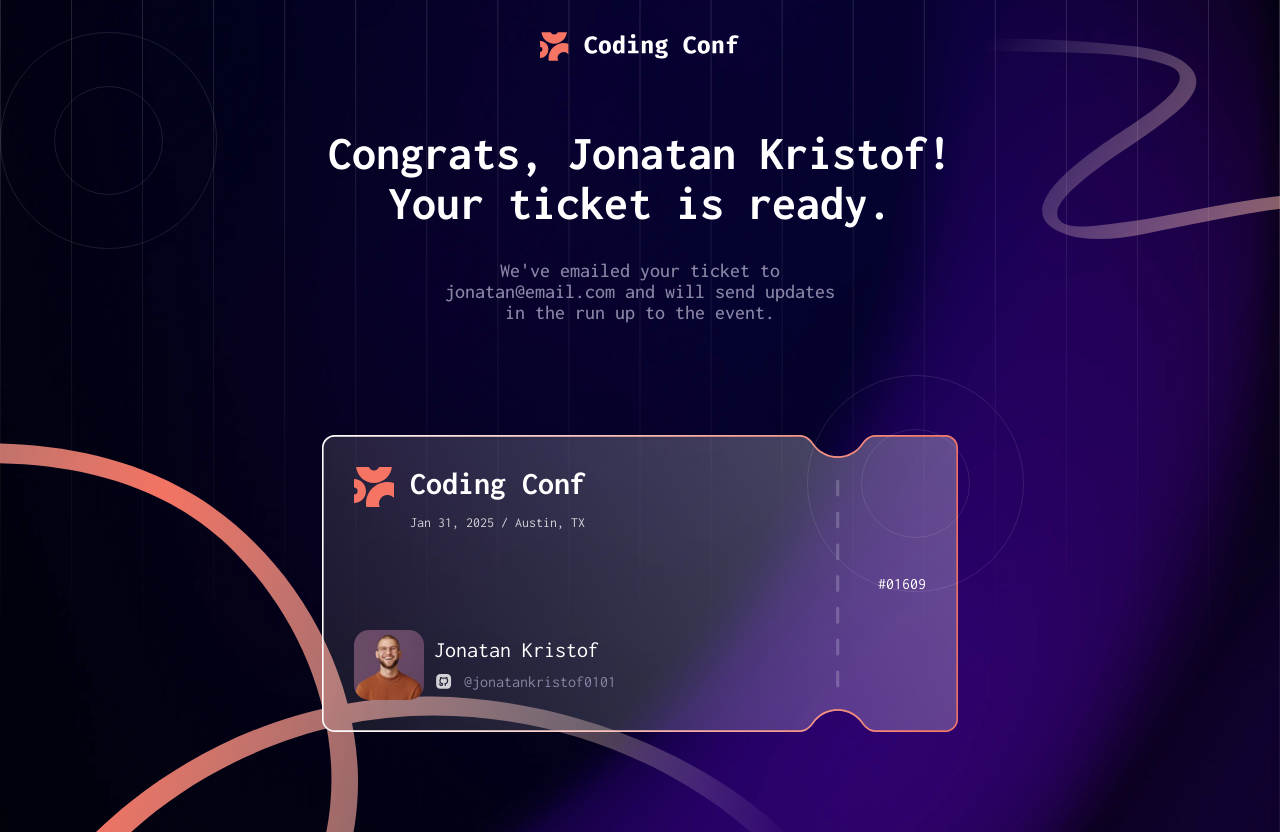
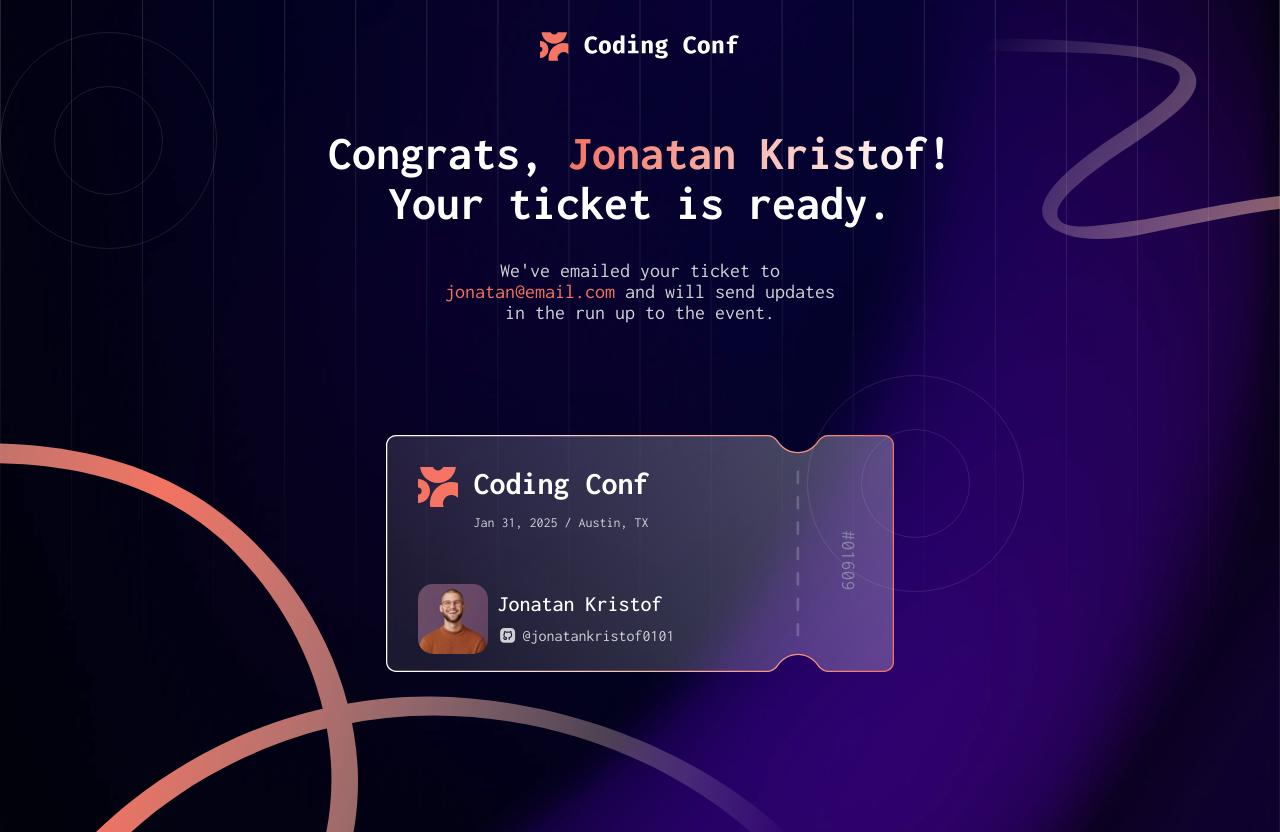
Before and after one commit to ayezabashir/Conference-ticket-generator, a plain HTML site: page assets/ticket.html in a window 1280 px wide. Drawn offline with Linux system fonts and the light colour scheme.

Commit message:
ticket styles

```diff
--- a/assets/styles/styles.css
+++ b/assets/styles/styles.css
@@ -240,26 +240,39 @@ input[type="email"] {
   text-align: center;
 }
 
+.container__heading #user_name{
+  background: -webkit-linear-gradient(left,#f37362, #ffffff);
+  -webkit-background-clip: text;
+  -webkit-text-fill-color: transparent;
+}
+
 .container__subheading{
+  font-weight: 400;
   max-width: 400px;
   margin: 0 auto;
+  color: #d2d1d6;
+}
+
+.container__subheading #user_email{
+  color:#f37362 ;
 }
 
 .ticket{
   background: url('../images/pattern-ticket.svg');
   background-repeat: no-repeat;
-  background-size: contain;
+  background-size: 100%;
   display: flex;
   justify-content: space-between;
   align-items: center;
-  padding: 2rem;
-  margin-top: 7rem ;
+  padding: 2rem 1rem 2rem 2rem;
+  margin: 7rem auto;
+  width: 80%;
 }
 
 .ticket__left{
   display: flex;
   flex-direction: column;
-  gap: 100px;
+  gap: 54px;
 
 }
 .ticket__header{
@@ -297,11 +310,12 @@ input[type="email"] {
 
 .ticket__user .user__info p{
   font-size: 22px;
+  font-weight: 500;
 }
 
 .ticket__user .user__info .user_github{
   display: flex;
-  gap: 10px;
+  gap: 5px;
 }
 
 .user_github{
@@ -315,7 +329,14 @@ input[type="email"] {
   height: 20px;
 }
 .user_github span{
+  color: #d2d1d6;
+}
+
+.ticket__right{
+  transform: rotate(90deg);
   color: #8784a4;
+  font-size: 20px;
+  text-align: center;
 }
 
 @media screen and (max-width: 768px) {
```
